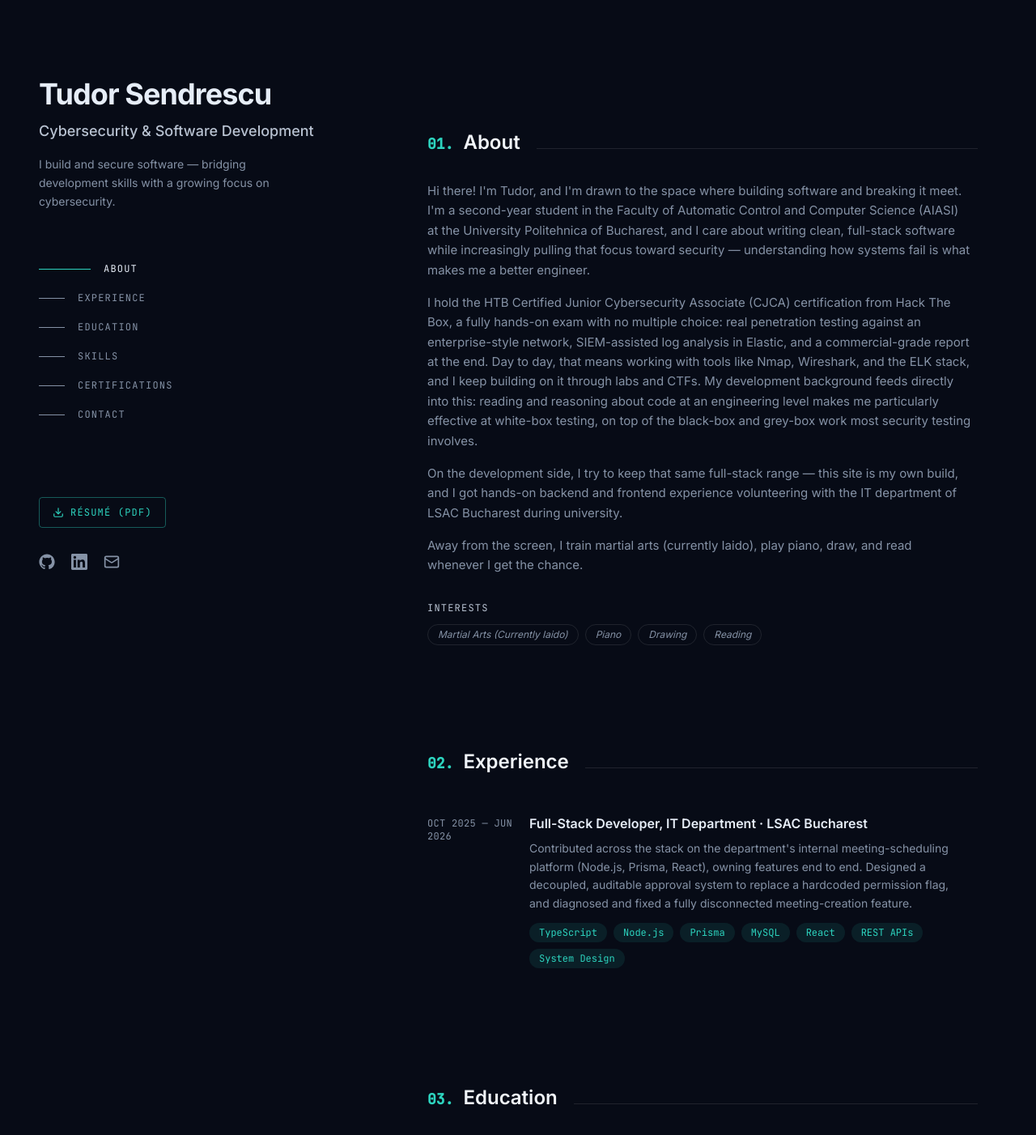
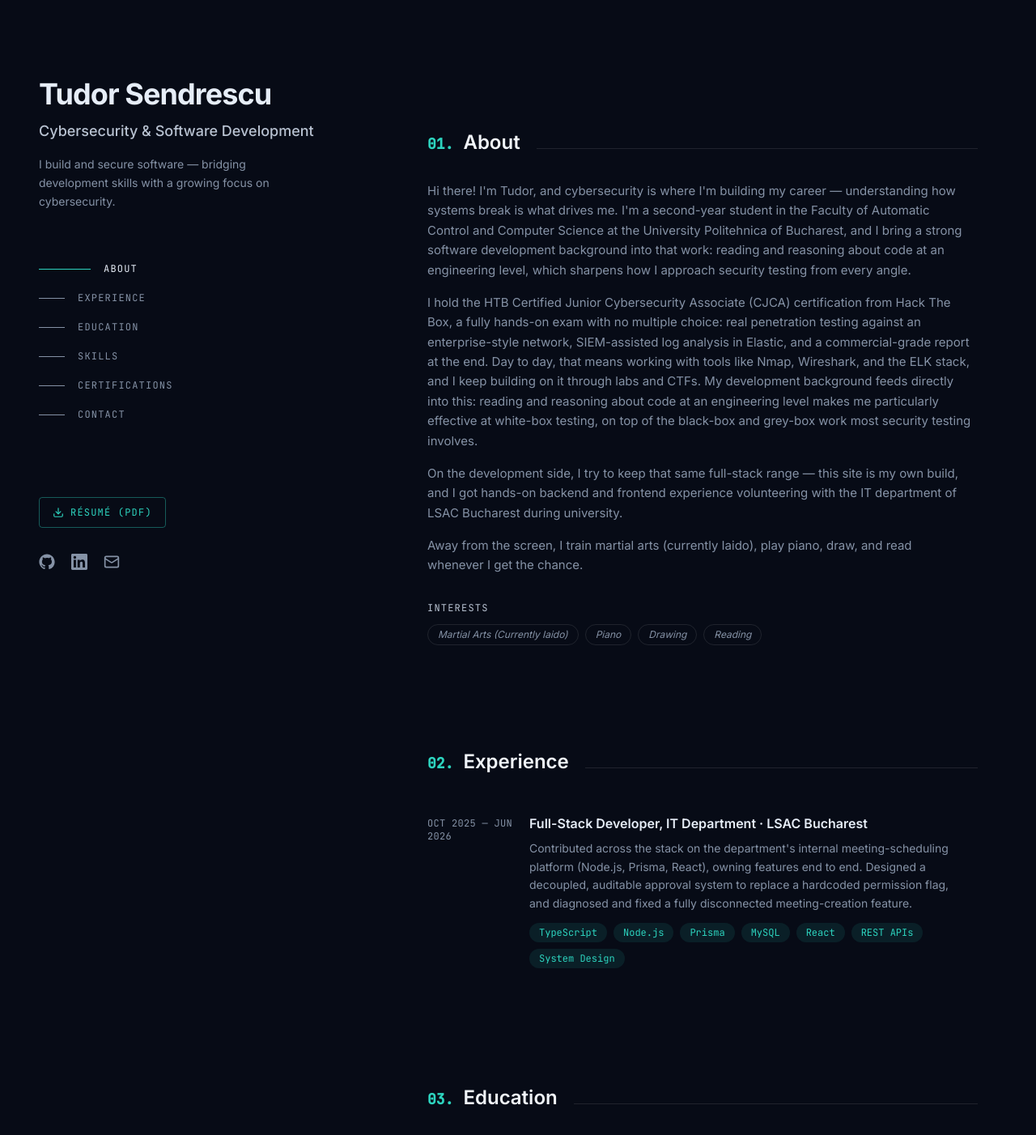
Before and after one commit to tudorsendrescu/tudor-cv, a React (Vite) app: page / in a window 1280 px wide. Shown: the top 1402 px of the page at 81% size. Built offline with nearby package versions, Linux system fonts and the light colour scheme.

Commit message:
Remove AIASI specialization mentions; lead About section with cybersecurity

```diff
--- a/src/data/profile.ts
+++ b/src/data/profile.ts
@@ -30,7 +30,7 @@ export const navLinks = [
 
 export const about = {
   paragraphs: [
-    "Hi there! I'm Tudor, and I'm drawn to the space where building software and breaking it meet. I'm a second-year student in the Faculty of Automatic Control and Computer Science (AIASI) at the University Politehnica of Bucharest, and I care about writing clean, full-stack software while increasingly pulling that focus toward security — understanding how systems fail is what makes me a better engineer.",
+    "Hi there! I'm Tudor, and cybersecurity is where I'm building my career — understanding how systems break is what drives me. I'm a second-year student in the Faculty of Automatic Control and Computer Science at the University Politehnica of Bucharest, and I bring a strong software development background into that work: reading and reasoning about code at an engineering level, which sharpens how I approach security testing from every angle.",
     "I hold the HTB Certified Junior Cybersecurity Associate (CJCA) certification from Hack The Box, a fully hands-on exam with no multiple choice: real penetration testing against an enterprise-style network, SIEM-assisted log analysis in Elastic, and a commercial-grade report at the end. Day to day, that means working with tools like Nmap, Wireshark, and the ELK stack, and I keep building on it through labs and CTFs. My development background feeds directly into this: reading and reasoning about code at an engineering level makes me particularly effective at white-box testing, on top of the black-box and grey-box work most security testing involves.",
     "On the development side, I try to keep that same full-stack range — this site is my own build, and I got hands-on backend and frontend experience volunteering with the IT department of LSAC Bucharest during university.",
     "Away from the screen, I train martial arts (currently Iaido), play piano, draw, and read whenever I get the chance.",
@@ -75,7 +75,7 @@ export type EducationEntry = {
 
 export const education: EducationEntry[] = [
   {
-    degree: "B.Eng., Faculty of Automatic Control and Computer Science — AIASI specialization",
+    degree: "B.Eng., Faculty of Automatic Control and Computer Science",
     institution: "University Politehnica of Bucharest (UNSTPB)",
     period: "Oct 2025 — Present",
     details:
```
